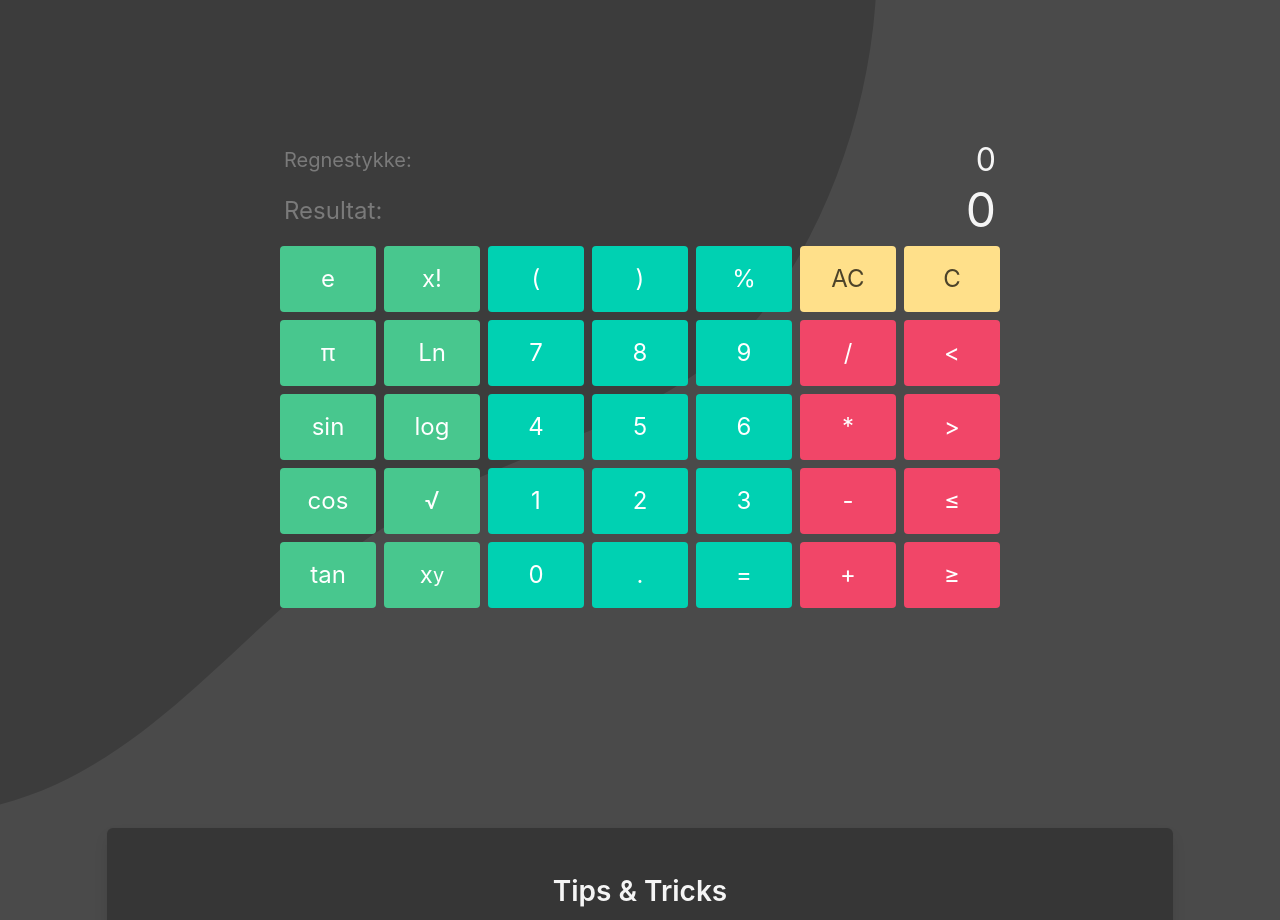
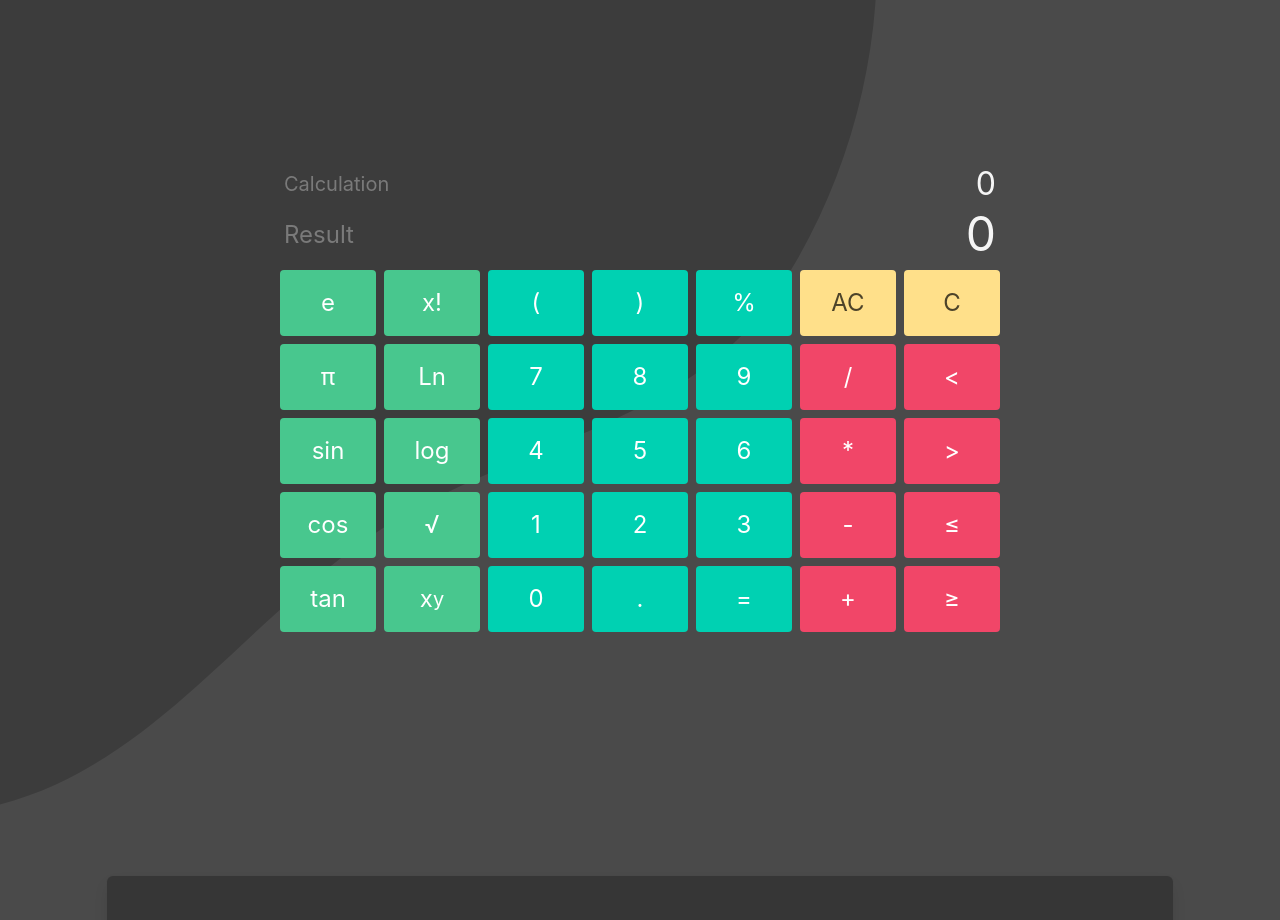
Before and after one commit to blue-hexagon/TS-Calculator, a website: page index.html in a window 1280 px wide. Shown: the part 60-980 px from the top of the page. Drawn offline with nearby package versions, Linux system fonts and the light colour scheme.

Commit message:
Change language across the UI to english

```diff
--- a/calc/calculator-button.ts
+++ b/calc/calculator-button.ts
@@ -88,6 +88,7 @@ export class ButtonCollection {
          *    it returns a localized word for error
          */
         try {
+            // @ts-expect-error `math` is imported in index.html
             const result = String(math.round(math.evaluate(DOMAccessor.getExpression().textContent as string), 10))
             if (DOMAccessor.getExpressionText.toString().search('/(<=|<|=>|>)+/') >= 0) {
                 DOMAccessor.setResult(String(Boolean(result)))
--- a/calc/input-controller.ts
+++ b/calc/input-controller.ts
@@ -69,7 +69,7 @@ export default class InputController {
                     const button = document.querySelector(handle.xdata)
                     /** Set textContent of buttons */
                     button!.innerHTML = handle.display
-                    console.warn('xdata:', handle.xdata, document.querySelector(handle.xdata))
+                    console.debug('xdata:', handle.xdata, document.querySelector(handle.xdata))
                     /** Add click eventlisteners */
                     button!.addEventListener(
                         'click',
--- a/index.html
+++ b/index.html
@@ -59,20 +59,20 @@
         </style>
     </head>
 
-    <body class="is-flex is-align-items-center is-justify-content-center is-flex-direction-column">
+    <body>
         <div style="height: 12rem"></div>
-        <section class="columns">
+        <section class="columns is-flex is-align-items-center is-justify-content-center is-flex-direction-column">
             <div class="column is-3 is-flex is-align-items-center is-flex-direction-column"></div>
             <div class="column is-6 is-flex is-align-items-center is-flex-direction-column">
                 <div class="is-flex is-align-items-center is-flex-direction-column">
                     <div class="is-flex is-flex-direction-column">
                         <div class="mx-2 my-1">
                             <div class="is-flex is-justify-content-space-between is-flex-direction-row is-align-items-center">
-                                <div class="has-text-grey is-size-5">Regnestykke:</div>
+                                <div class="has-text-grey is-size-5">Calculation</div>
                                 <div id="expression" contenteditable="true" class="has-text-light is-size-3" style="caret-color: gray; font-size: 3rem">0</div>
                             </div>
                             <div class="is-flex is-justify-content-space-between is-flex-direction-row is-align-items-center">
-                                <div class="has-text-grey is-size-4">Resultat:</div>
+                                <div class="has-text-grey is-size-4">Result</div>
                                 <div id="result" class="is-size-1 has-text-light">0</div>
                             </div>
                         </div>
@@ -139,14 +139,14 @@
             <div class="column is-3 is-flex is-align-items-center is-justify-content-center is-flex-direction-column"></div>
         </section>
         <div style="height: 12rem"></div>
-        <footer class="footer has-background-dark box column is-10">
+        <footer class="footer has-background-dark box column is-10 is-offset-1">
             <div class="content has-text-centered has-text-white">
-                <h2 class="text-is-2 has-text-light">Tips & Tricks</h2>
+                <h2 class="text-is-2 has-text-light">Help & Shortcuts</h2>
                 <div class="content has-text-centered mt-4 mb-0 pb-0">
                     <table class="table is-" id="table"></table>
 
                     <p class="has-text-light">
-                        <strong class="has-text-light">HvadBliverDet?</strong> af
+                        <strong class="has-text-light">WhatIsIt?</strong> by
                         <a class="has-text-white is-underlined" href="https://github.com/blue-hexagon">Blue Hexagon</a>
                     </p>
                 </div>
```
Also changed, not shown: calc/dist/js/input-controller.js.
